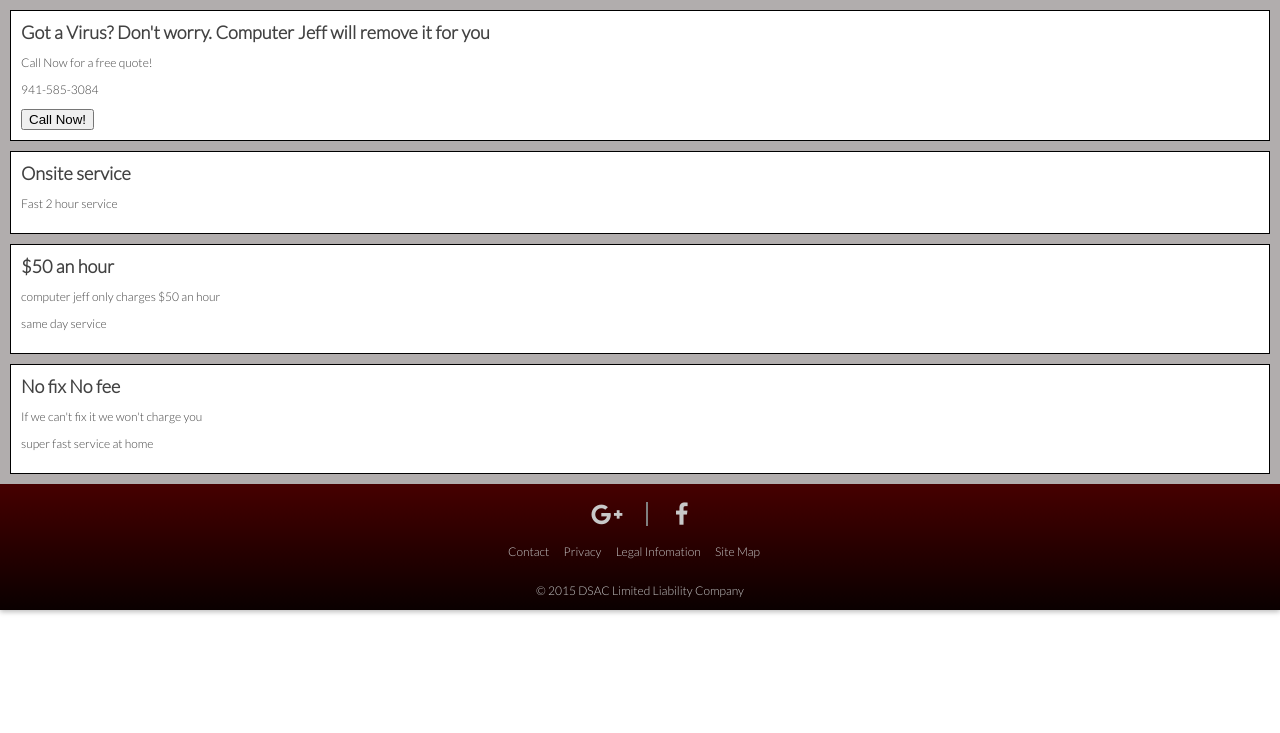
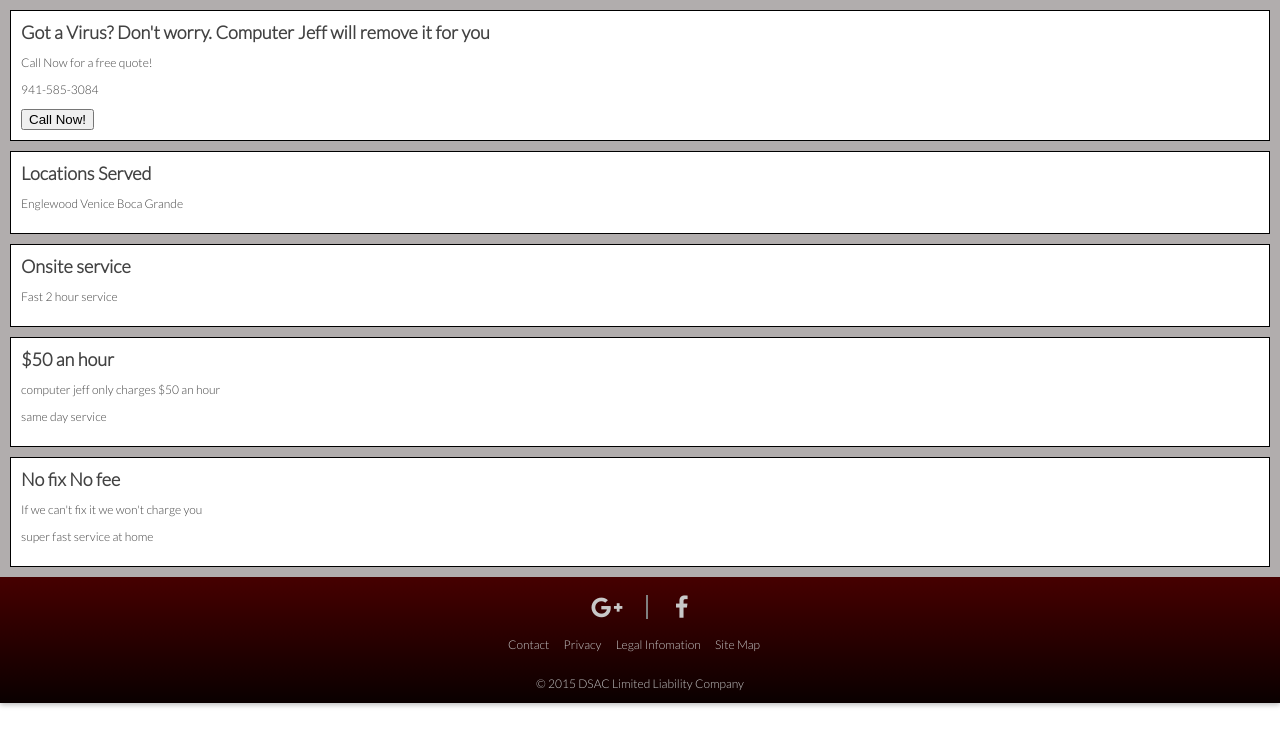
Before and after one commit to jreiher2003/computer-jeff, a Flask app: page / in a window 1280 px wide. Shown: the part 67-800 px from the top of the page. Run offline with Flask 2, Linux system fonts and the light colour scheme; some libraries are stand-ins or nearby versions.

Commit message:
add locations served section

```diff
--- a/jeff/templates/home.html
+++ b/jeff/templates/home.html
@@ -8,6 +8,12 @@
 		<p>Call Now for a free quote!</p>
 		<p>941-585-3084</p>
 		<button>Call Now!</button>
+	</div>
+</div>
+<div class="home-page">
+	<div class="front-message">
+		<h2>Locations Served</h2>
+		<p>Englewood Venice Boca Grande</p>
 	</div>
 </div>
 <div class="home-page">
```
